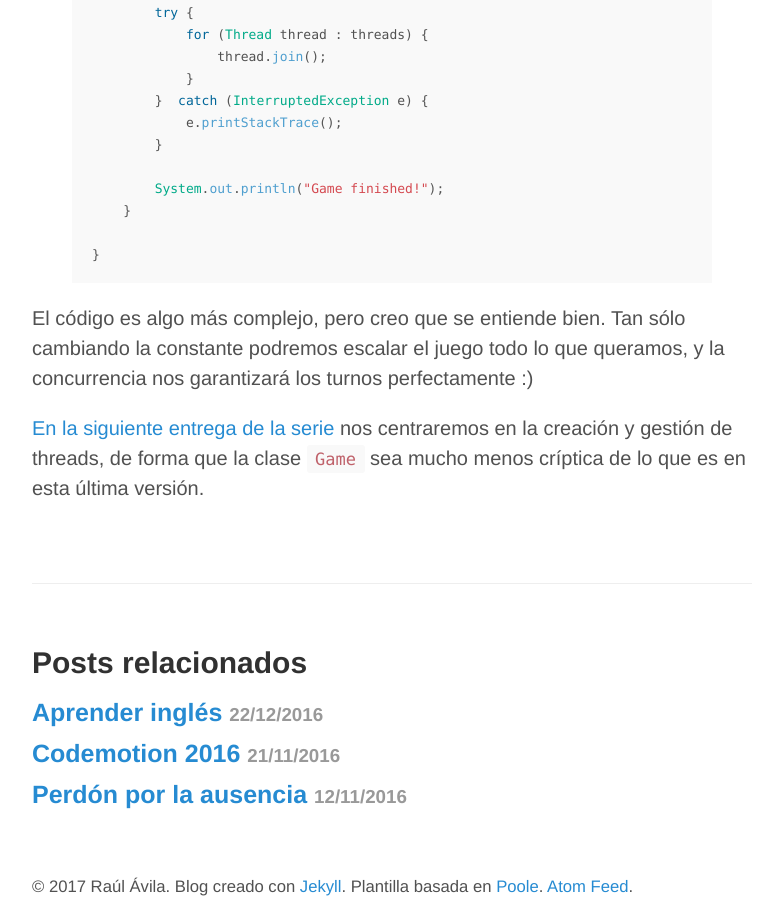
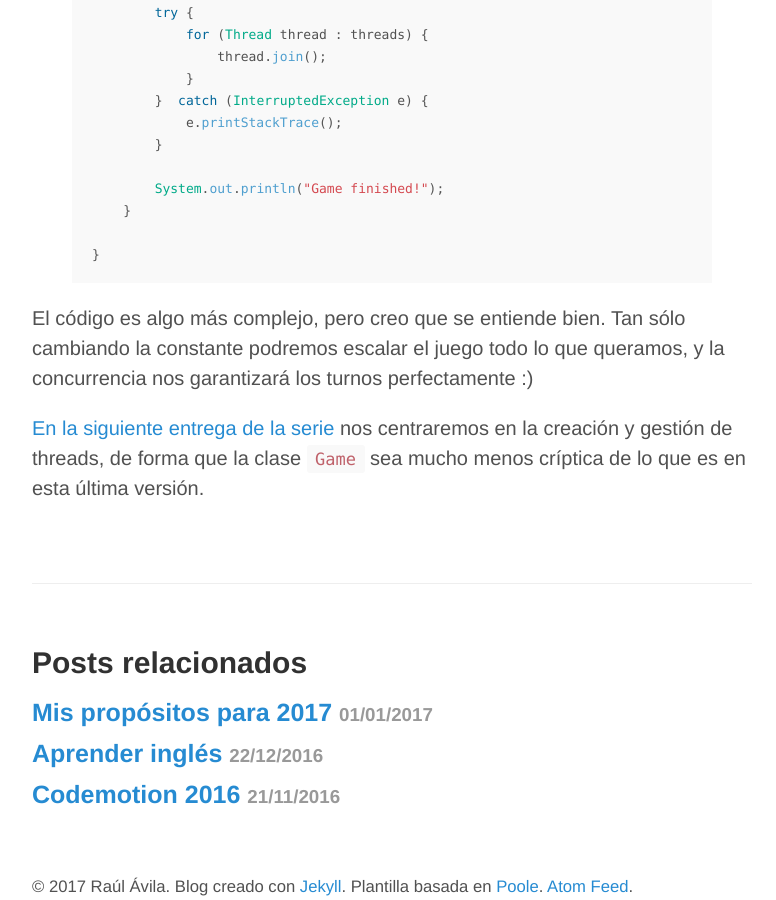
Before and after one commit to raulavila/blog-source-code, a Jekyll site: the page built from _posts/2015-06-13-multithreading-2.md, in a window 1280 px wide and 900 px high, scrolled down 13430 px. Shown: the whole window, without its empty margins (248-1024 px from the left). Built offline with Jekyll 4.4.1, drawn with Linux system fonts in a browser that asks for light colours; comment, search, counter and statistics services are not loaded; some of the changed lines change nothing that is shown.

Commit message:
Propósitos 2017

```diff
--- a/_posts/2015-06-13-multithreading-2.md
+++ b/_posts/2015-06-13-multithreading-2.md
@@ -67,7 +67,7 @@ Os voy a contar una historia curiosa para ilustrar esto que estoy explicando. Cu
 
 La forma más fácil de deshacernos de la espera activa es mediante el uso de Locks. En pocas palabras, locking es un mecanismo que permite establecer políticas de exclusión en aplicaciones concurrentes cuando existen instancias cuyo estado puede ser compartido y modificado por diferentes threads.
 
-Este estado susceptible de ser modificado por más de un thread debe protegrese mediante el uso de una sección crítica ([critical section](http://www.linuxtopia.org/online_books/programming_books/thinking_in_java/TIJ315_013.htm)). Java ofrece diferentes mecanismos parar implementar secciones críticas, y en este post veremos los más importantes.
+Este estado susceptible de ser modificado por más de un thread debe protegrese mediante el uso de una sección crítica ([critical section](https://en.wikipedia.org/wiki/Critical_section)). Java ofrece diferentes mecanismos parar implementar secciones críticas, y en este post veremos los más importantes.
 
 ###Versión 3: Intrinsic locking
 
--- /dev/null
+++ b/_posts/2017-01-01-propositos-2017.md
@@ -0,0 +1,26 @@
+---
+layout: post
+title: Mis propósitos para 2017
+permalink: 2017/01/propositos-2017/
+tags:
+- me
+comments: true
+---
+
+¡Feliz 2017! Es la primera vez que escribo un post en un primero de Enero, cosa que sólo fue posible hacer en 2016 ya que este blog nació a finales de Enero de 2015 :) El motivo de encontrarme en pijama tecleando unas palabras es que, animado por la [Bonilista](http://us2.campaign-archive2.com/?u=374c664073e1a1fa3deca53b4&id=f0e4a3e3ec&e=b93d18ec09) y otros blogs de tuiteros que sigo, he decidido plasmar en un post mis objetivos para este año que empieza, y que será bastante desafiante para mí, sobre todo a nivel profesional.
+
+<!--break-->
+
+Así que allá vamos:
+
+* Hacer un buen trabajo en mi nuevo rol en [Pivotal](http://pivotal.io/): inicié mi andadura en Pivotal el 1 de Febrero de 2016, y once meses después (el 3 de Enero, con el nuevo año) me uniré a un proyecto en el rol de anchor (que podríamos traducir como "Technical Team Lead", [en este artículo](https://medium.com/built-to-adapt/the-pivotal-glossary-93b8be9de916) tenéis una descripción de todos los roles que existen en mi empresa). No es un ascenso en realidad, tan solo uno de los roles que se pueden desempeñar si eres Senior. Esto significa que existe la posibilidad de ser anchor en un proyecto y no serlo en el siguiente, a diferencia de la típica escalera corporativa. Pero bien es cierto que el cambio en mis tareas va a ser importante durante unos meses, sé que al principio será algo complicado, pero me encuentro bastante motivado, y me va a servir para aprender un montón.
+* Mejorar mi vocabulario en inglés: en este momento, el vocabulario es mi punto débil en inglés con diferencia. He reflexionado un poco y creo que mi problema es la falta de método para interiorizar nuevas palabras. Cada día escucho, leo o incluso tengo que utilizar alguna palabra nueva (con la ayuda de WordReference en este caso), pero no las registro en ningún lado, y si necesito usarlas en un período de tiempo no las recuerdo. Existe un sistema conocido como [Anki Cards](http://ankisrs.net/), son tarjetas con dos caras que se pueden utilizar para repasar este tipo de cosas (no entraré en detalles aquí). Lo empecé a utilizar hace un año, pero abandoné. Pienso retomarlo de nuevo, y la medida de mi éxito en este punto será poder "jugar" a Anki en Diciembre con un porcentaje alto de aciertos. Veremos.
+* Llevar un registro de los libros que termine: creo que es muy útil registrar [en algún lado](http://evernote.com) los libros leídos, para poder mirar atrás y recapacitar sobre lo aprendido. Antiguamente con los libros en papel bastaba con ir a tu biblioteca particular, pero ahora, con el Kindle, [Safari Books](https://www.safaribooksonline.com), audiolibros...es más complicado. Leo menos de lo que querría, pero me gustaría tener una métrica real para poder valorarlo a final de año. La verdad es que este objetivo debería ser fácil :).
+* Rodar y mejorar mis dotes de public speaking: el año pasado dí [mi primera charla en inglés](https://skillsmatter.com/skillscasts/8851-lscc-meetup), un par de veces además. Estoy bastante contento con su contenido, y creo que la mejoraré y repetiré en algún evento durante 2017. Me gustaría, además, poder presentarla en español, así que la propondré en [Codemotion](/2016/11/codemotion-2016/), donde creo que encaja bien (llevo varios años intentando hablar en esta gran conferencia), y quizás algún otro sarao. También tengo algunas ideas para nuevas charlas, por lo que como parte de este objetivo tengo desarrollar una nueva ponencia.
+* Ir al gimnasio al menos tres veces por semana: este objetivo prácticamente lo tengo cumplido por defecto, en 2016 no hubo semana que bajara de dos días en el gimnasio. Pero sé que, debido al trabajo, necesito no perder de vista esto, así que intentaré llevar un control algo más exhaustivo.
+* Conocer a más gente de la comunidad, tanto en Londres como en España: cada vez tengo más conocidos en el mundillo, me muevo bastante por Londres, sobre todo en eventos de la [LSCC](https://www.meetup.com/london-software-craftsmanship/) y la [LJC](https://www.meetup.com/Londonjavacommunity), así que de tanto ver las mismas caras acabas conociendo a mucha gente. En España lo tengo algo más complicado, Twitter es muy bueno en esto, y en 2016 el [Codemotion](/2016/11/codemotion-2016/) fue una gran oportunidad para conocer a figuras importantes de la escena española. En este año me gustaría consolidar alguna de las relaciones iniciadas, y comenzar otras.
+* Escribir al menos 15 posts en el blog: no es un objetivo demasiado ambicioso, pero quiero ser realista. Estoy muy orgulloso de todo el trabajo que he realizado aquí, y me gustaría mantener un ritmo razonable, sin quemarme.
+* Publicar al menos 5 posts en [The Practical Dev](https://dev.to/): como ya conté hace poco, decidí comenzar a escribir en inglés fuera de este blog, y la plataforma elegida fue [The Practical Dev](https://dev.to/). En este año quiero incrementar mi presencia en esta web, sin ser demasiado ambicioso. En realidad, de momento me estoy dedicando a traducir artículos escritos en el blog, pero no descarto publicar algo más "exclusivo".
+* Terminar al menos un curso online "end to end": con esto quiero decir completando todas las prácticas, exámenes, o lo que sea. Veo muchos vídeos o tutoriales de forma habitual, pero con cursos completos no soy tan consistente. En 2016 conseguí completar el [popular curso de Scala en Coursera ](https://www.coursera.org/learn/progfun1), pero fracasé en completar la especialización, que era mi objetivo en realidad. El motivo fue que no ví un retorno de la inversión claro, dada la dificultad de las prácticas. Quizás este año finalice alguna de las otras partes de la especialización, o quizás me líe la manta a la cabeza con alguna otra cosa que considere más interesante.
+
+Creo que lo dejaré aquí, sé que será casi imposible conseguir todo lo que pretendo, pero siempre hay que apuntar alto, ¿verdad? A finales de año repasaré cómo ha ido todo, y veré si tuvo sentido escribir esto.
```
